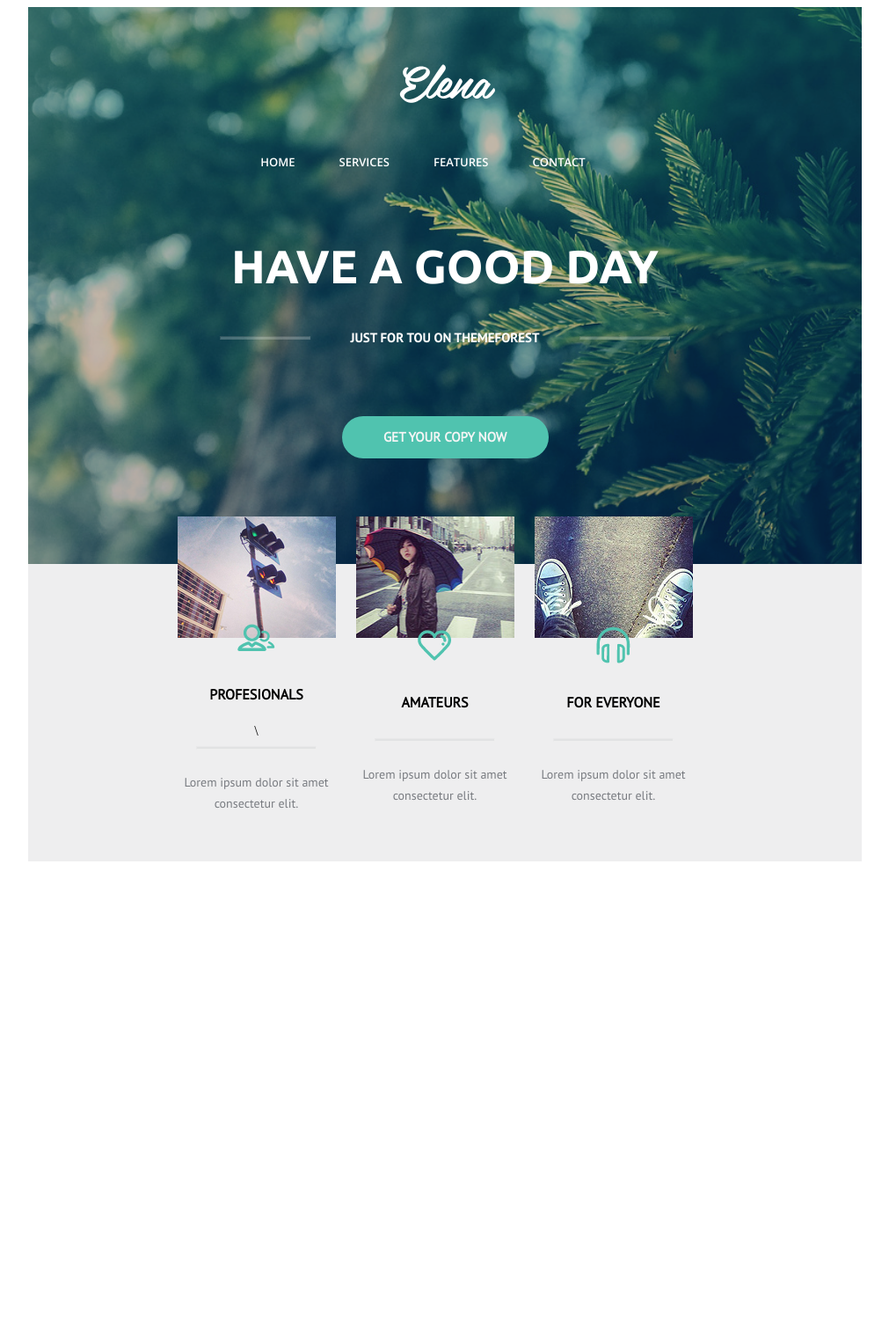
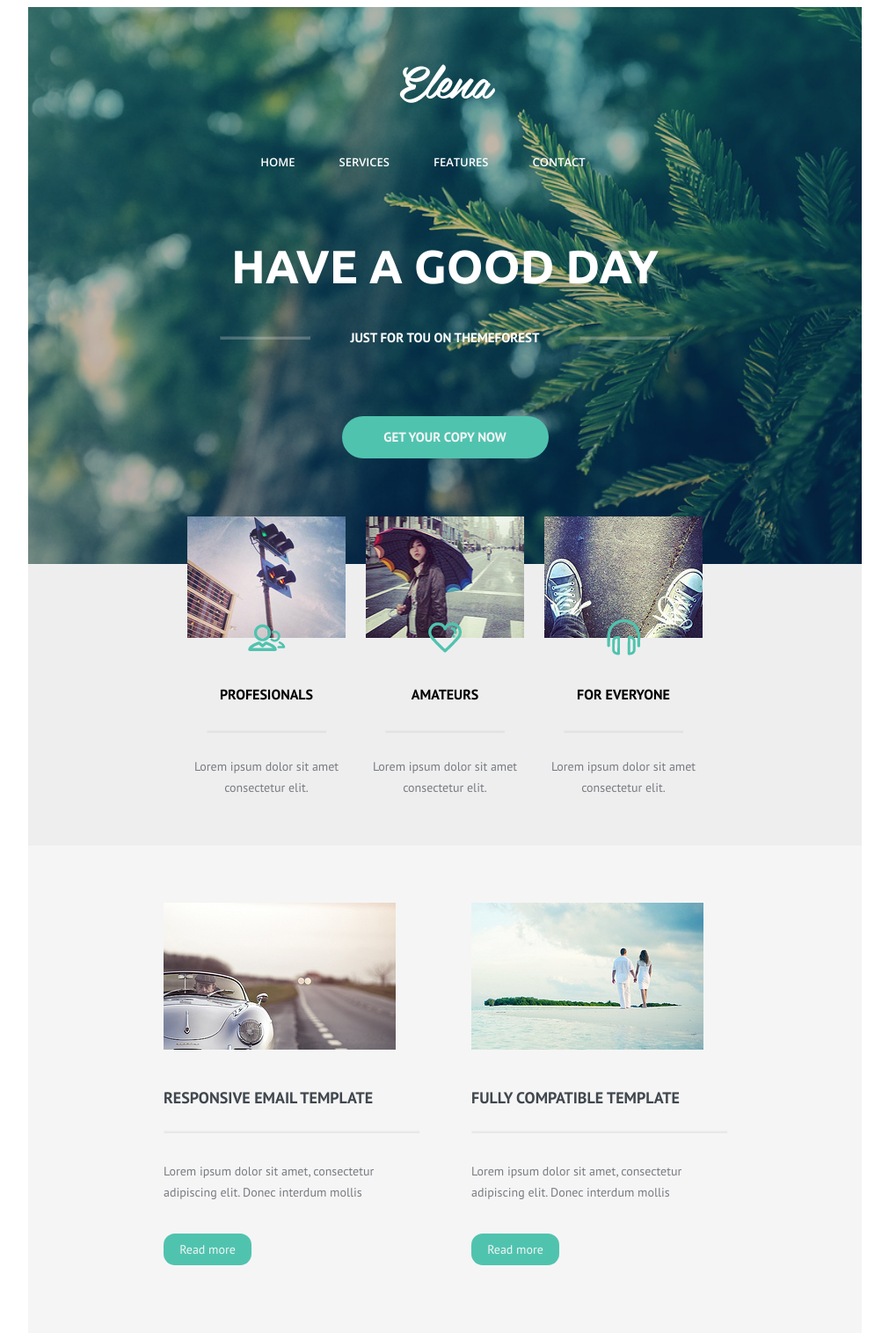
Before and after one commit to panytsch/php_academy, a PHP site: page /maket.html in a window 1280 px wide. Shown: the whole page at 88% size, without its empty margins (134-1145 px from the left). Before the commit the page ends 979 px from the top, so only its background shows below. Run offline with PHP 8.4, Linux system fonts and the light colour scheme.

Commit message:
add item2

```diff
--- a/frontend/homework/004_flex/maket/css/st.css
+++ b/frontend/homework/004_flex/maket/css/st.css
@@ -116,7 +116,7 @@
 	width: 235px;
 	height: 48px;
 	color: #f5f5f5;
-	font:700 15px/24px PT-sans, sans-serif;
+	font:700 15px/24px PT-sans-bold, sans-serif;
 	border-radius: 24px;
 	border: none;
 	text-transform: uppercase;
@@ -141,6 +141,10 @@
 	position: relative;
 	text-align: center;
 	/*overflow: visible;*/
+}
+
+.item1:last-child{
+	margin-right: 0;
 }
 
 .item1__img,
@@ -179,7 +183,7 @@
 
 .item1 .h4 {
 	text-transform: uppercase;
-	font: 700 16px/24px PT-sans, sans-serif;
+	font: 700 16px/24px PT-sans-bold, sans-serif;
 	margin: 32px 0 21px;
 }
 
@@ -195,3 +199,60 @@
 	color: #787b80;
 	font: 400 14px/24px PT-sans, sans-serif;
 }
+
+.cont2 {
+	display: flex;
+	justify-content: center;
+	flex: row wrap;
+	background-color: #f5f5f5;
+	padding-top: 65px;
+	padding-bottom: 77px;
+}
+
+.item2 {
+	display: flex;
+	flex-flow: column nowrap;
+	text-align: left;
+	margin-right: 60px;
+	flex: 0 1 290px;
+	position: relative;
+	background: url(../img/2_1.png) no-repeat top left;
+}
+
+.item2:last-child{
+	margin-right: 0;
+	background: url(../img/2_2.png) no-repeat top left;
+}
+
+.item2__head {
+/*	position: absolute;
+	top: 110px;*/
+	margin-top: 210px;
+	font: 700 18px/24px PT-sans-bold, sans-serif;
+	color: #40474e;
+	text-transform: uppercase;
+}
+
+.item2__hr hr {
+	width: 100%;
+	height: 2px;
+	background-color: #293139;
+	opacity: 0.06;
+	margin: 25px 0 30px;
+}
+
+.item2__parag {
+	font: 14px/24px PT-sans, sans-serif;
+	color: #787b80;
+}
+
+.item2__but button{
+	background-color: #50c3af;
+	width: 100px;
+	height: 36px;
+	color: #f5f5f5;
+	font: 14px/24px PT-sans, sans-serif;
+	border-radius: 13px;
+	border: none;
+	margin-top: 35px;
+}
--- a/frontend/homework/004_flex/maket/maket.html
+++ b/frontend/homework/004_flex/maket/maket.html
@@ -38,7 +38,7 @@
 					<div class="h4">
 						profesionals
 					</div>
-					<div class="hr">\
+					<div class="hr">
 						<hr>
 					</div>
 					<div class="paragraph">
@@ -70,6 +70,36 @@
 					</div>
 				</div>
 			</div>
+			<div class="cont2">
+				<div class="item2">
+					<div class="item2__head">
+						Responsive email template
+					</div>
+					<div class="item2__hr">
+						<hr>
+					</div>
+					<div class="item2__parag">
+						Lorem ipsum dolor sit amet, consectetur adipiscing elit. Donec interdum mollis
+					</div>
+					<div class="item2__but">
+						<button>Read more</button>
+					</div>
+				</div>
+				<div class="item2">
+					<div class="item2__head">
+						Fully compatible template
+					</div>
+					<div class="item2__hr">
+						<hr>
+					</div>
+					<div class="item2__parag">
+						Lorem ipsum dolor sit amet, consectetur adipiscing elit. Donec interdum mollis
+					</div>
+					<div class="item2__but">
+						<button>Read more</button>
+					</div>
+				</div>
+			</div>
 		</div>
 	</div>
 </body>
```
